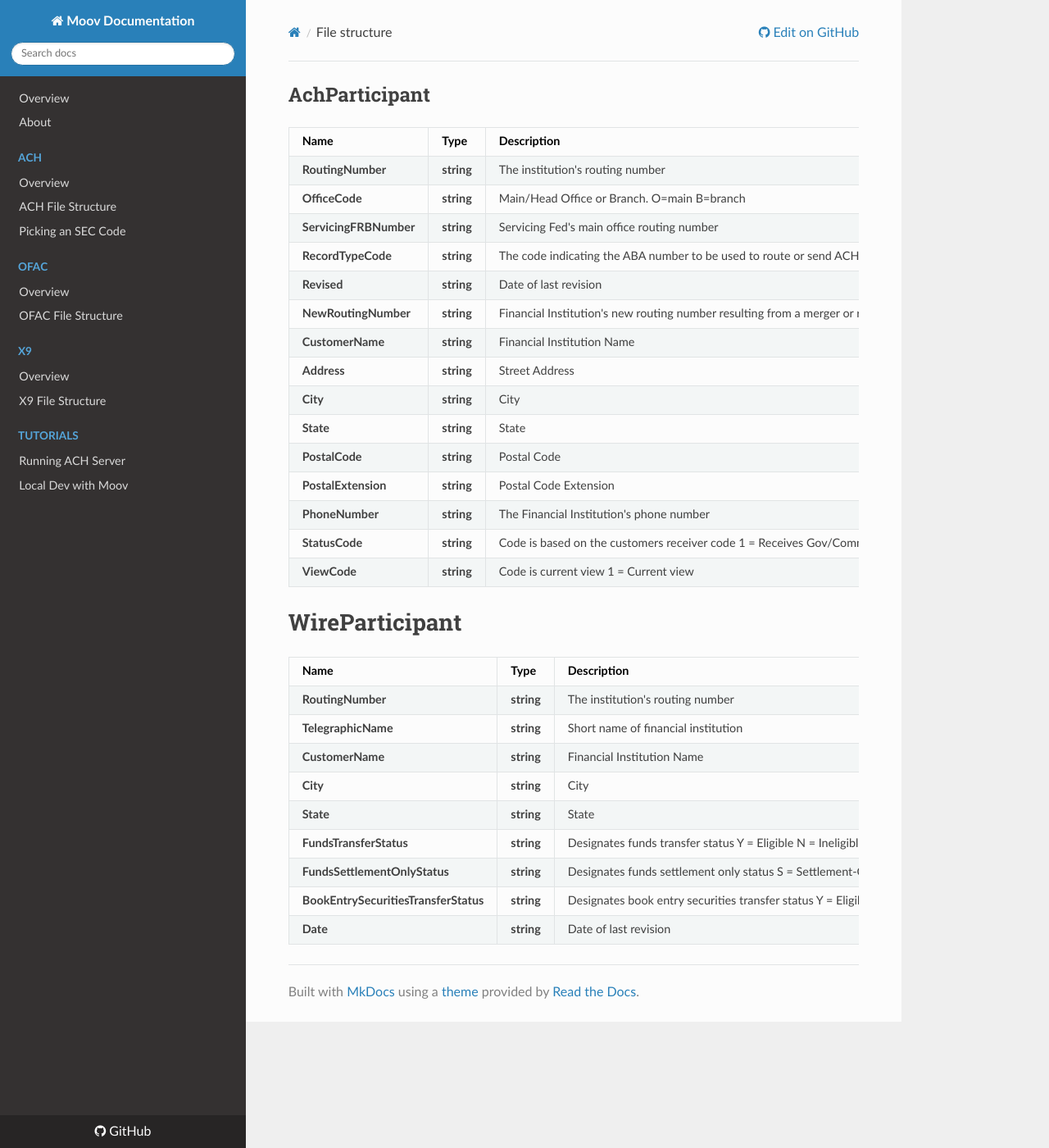
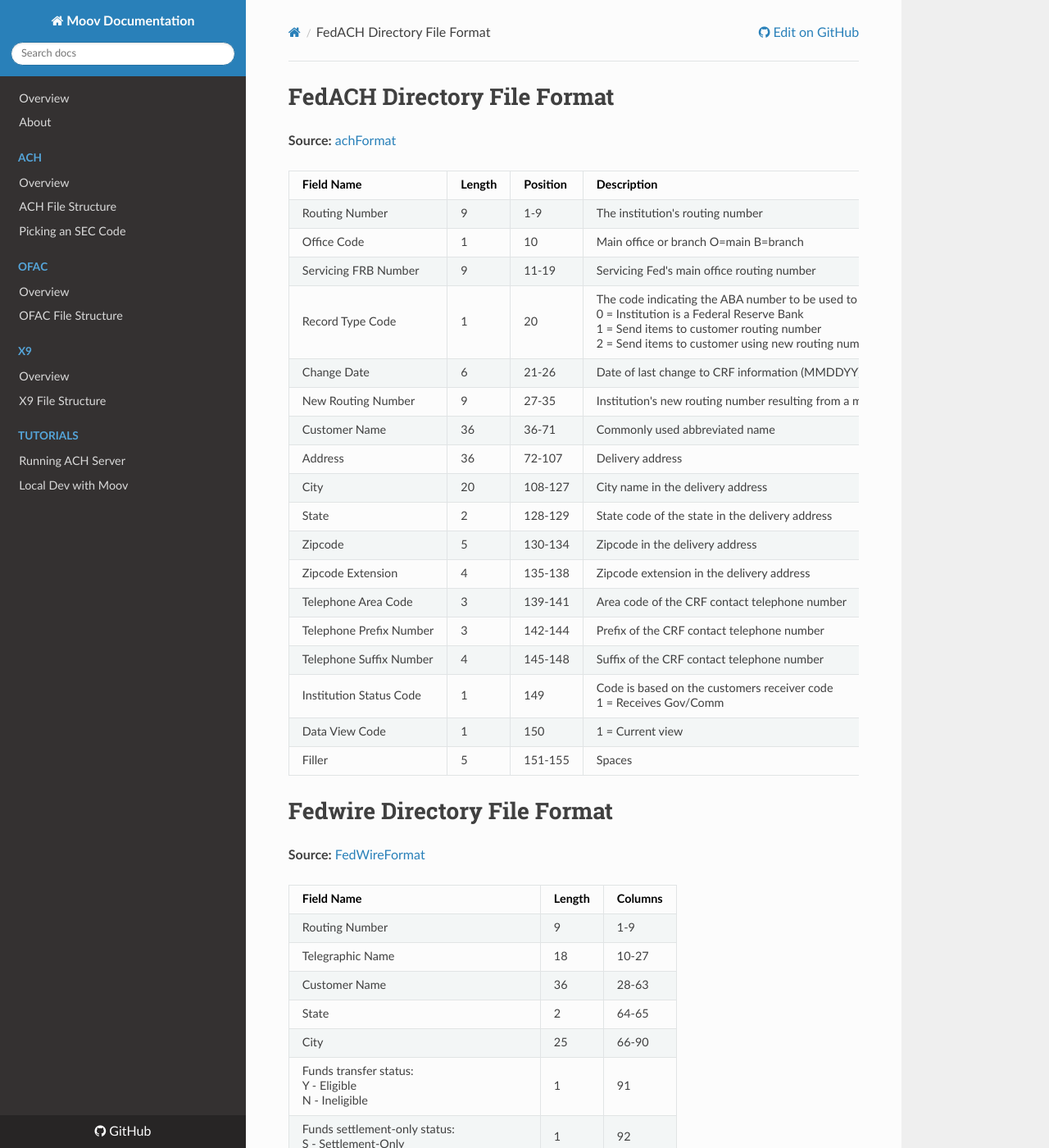
Before and after one commit to wadearnold/docs, an MkDocs documentation site: the page built from docs/fed/file-structure.md, in a window 1280 px wide and 1400 px high. Shown: the whole window at 82% size. Built offline with MkDocs 1.6.1, drawn with Linux system fonts in a browser that asks for light colours; nearby versions of some CDN libraries; old or Windows-style settings are respelled for this version of MkDocs; some of the changed text lies outside the part shown.

Commit message:
Update file-structure.md
Update file-structure.md

```diff
--- a/docs/fed/file-structure.md
+++ b/docs/fed/file-structure.md
@@ -1,33 +1,40 @@
-## AchParticipant
+# FedACH Directory File Format
 
-Name | Type | Description | Notes
------------- | ------------- | ------------- | -------------
-**RoutingNumber** | **string** | The institution&#39;s routing number |
-**OfficeCode** | **string** | Main/Head Office or Branch. O&#x3D;main B&#x3D;branch |
-**ServicingFRBNumber** | **string** | Servicing Fed&#39;s main office routing number |
-**RecordTypeCode** | **string** | The code indicating the ABA number to be used to route or send ACH items to the RDFI 0 &#x3D; Institution is a Federal Reserve Bank 1 &#x3D; Send items to customer routing number 2 &#x3D; Send items to customer using new routing number field |
-**Revised** | **string** | Date of last revision |
-**NewRoutingNumber** | **string** | Financial Institution&#39;s new routing number resulting from a merger or renumber |
-**CustomerName** | **string** | Financial Institution Name |
-**Address** | **string** | Street Address |
-**City** | **string** | City |
-**State** | **string** | State |
-**PostalCode** | **string** | Postal Code |
-**PostalExtension** | **string** | Postal Code Extension |
-**PhoneNumber** | **string** | The Financial Institution&#39;s phone number |
-**StatusCode** | **string** | Code is based on the customers receiver code 1 &#x3D; Receives Gov/Comm |
-**ViewCode** | **string** | Code is current view 1 &#x3D; Current view |
+**Source:** [achFormat](https://frbservices.org/EPaymentsDirectory/achFormat.html)
 
-# WireParticipant
+| Field Name | Length | Position | Description |
+| --- | --- | --- | --- |
+| Routing Number | 9 | 1-9 | The institution's routing number |
+| Office Code | 1 | 10 | Main office or branch O=main B=branch |
+| Servicing FRB Number | 9 | 11-19 | Servicing Fed's main office routing number |
+| Record Type Code | 1 | 20 | The code indicating the ABA number to be used to route or send ACH items to the RFI <br/> 0 = Institution is a Federal Reserve Bank <br/> 1 = Send items to customer routing number <br/> 2 = Send items to customer using new routing number field |
+| Change Date | 6 | 21-26 | Date of last change to CRF information (MMDDYY) |
+| New Routing Number | 9 | 27-35 | Institution's new routing number resulting from a merger or renumber |
+| Customer Name | 36 | 36-71 | Commonly used abbreviated name |
+| Address | 36 | 72-107 | Delivery address |
+| City| 20 | 108-127 | City name in the delivery address |
+| State | 2 | 128-129 | State code of the state in the delivery address |
+| Zipcode | 5 | 130-134 | Zipcode in the delivery address |
+| Zipcode Extension | 4 | 135-138 | Zipcode extension in the delivery address |
+| Telephone Area Code | 3 | 139-141 | Area code of the CRF contact telephone number |
+| Telephone Prefix Number | 3 | 142-144 | Prefix of the CRF contact telephone number |
+| Telephone Suffix Number | 4 | 145-148 | Suffix of the CRF contact telephone number |
+| Institution Status Code | 1 | 149 | Code is based on the customers receiver code<br/>1 = Receives Gov/Comm |
+| Data View Code | 1 | 150 | 1 = Current view |
+| Filler | 5 | 151-155 | Spaces |
 
-Name | Type | Description | Notes
------------- | ------------- | ------------- | -------------
-**RoutingNumber** | **string** | The institution&#39;s routing number |
-**TelegraphicName** | **string** | Short name of financial institution |
-**CustomerName** | **string** | Financial Institution Name |
-**City** | **string** | City | [optional]
-**State** | **string** | State | [optional]
-**FundsTransferStatus** | **string** | Designates funds transfer status Y &#x3D; Eligible N &#x3D; Ineligible |
-**FundsSettlementOnlyStatus** | **string** | Designates funds settlement only status S &#x3D; Settlement-Only or blank |
-**BookEntrySecuritiesTransferStatus** | **string** | Designates book entry securities transfer status Y &#x3D; Eligible N &#x3D; Ineligible |
-**Date** | **string** | Date of last revision |
+# Fedwire Directory File Format
+
+**Source:** [FedWireFormat](https://frbservices.org/EPaymentsDirectory/fedwireFormat.html)
+
+| Field Name | Length | Columns |
+| --- | --- | --- |
+| Routing Number | 9 | 1-9 |
+| Telegraphic Name | 18 | 10-27 |
+| Customer Name | 36 | 28-63 |
+| State  | 2 | 64-65 |
+| City | 25 | 66-90 |
+| Funds transfer status: <br/> Y - Eligible <br/> N - Ineligible | 1 | 91 |
+| Funds settlement-only status: <br/> S - Settlement-Only | 1 | 92 |
+| Book-Entry Securities transfer status: <br/> Y - Eligible <br/> N - Ineligible | 1 | 93 |
+| Date of last revision: YYYYMMDD, or blank | 8 | 94-101 |
```
